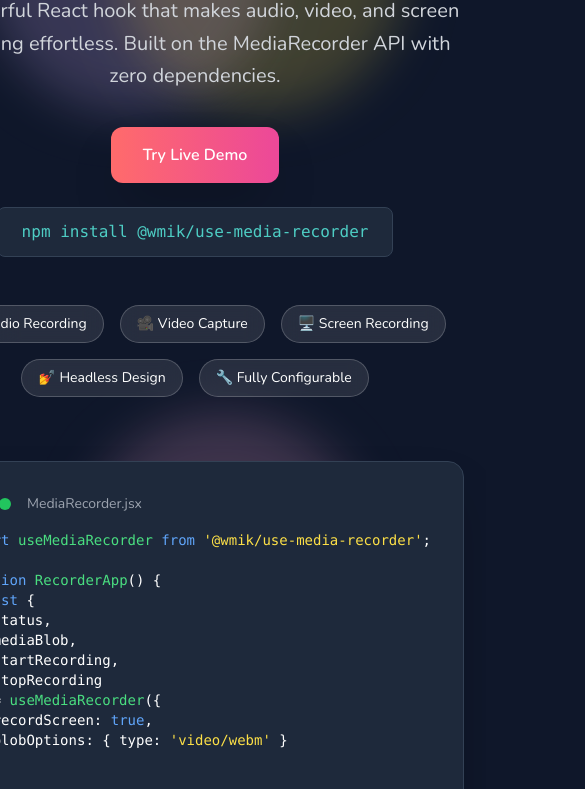
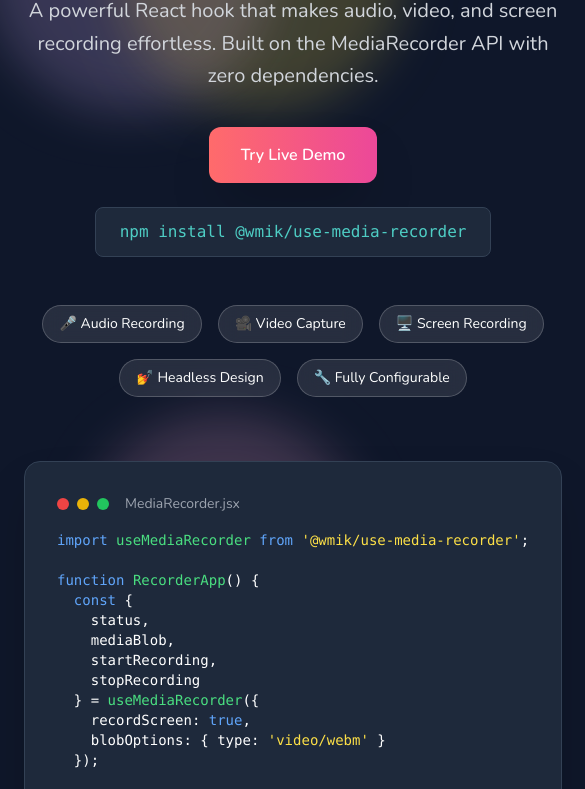
Before and after one commit to wmik/use-media-recorder, a website: page docs/index.html in a window 390 px wide. Shown: the part 175-964 px from the top of the page, 585 px wide, since content can reach past the window. Drawn offline with nearby package versions, Linux system fonts and the light colour scheme.

Commit message:
🐞 fix: responsive layout

```diff
--- a/docs/index.html
+++ b/docs/index.html
@@ -74,7 +74,7 @@
     </style>
 </head>
 
-<body class="bg-slate-900 text-white overflow-x-hidden font-[Nunito]">
+<body class="bg-slate-900 text-white overflow-x-hidden font-[Nunito] absolute">
     <!-- Animated Background -->
     <div class="fixed inset-0 z-0">
         <div
@@ -112,7 +112,7 @@
     </nav>
 
     <!-- Hero Section -->
-    <section class="relative z-10 min-h-screen flex items-center justify-center px-6 pt-4">
+    <section class="relative z-10 min-h-screen flex items-center px-6 pt-4">
         <div class="max-w-6xl mx-auto text-center">
             <div class="animate-float">
                 <h1
```
